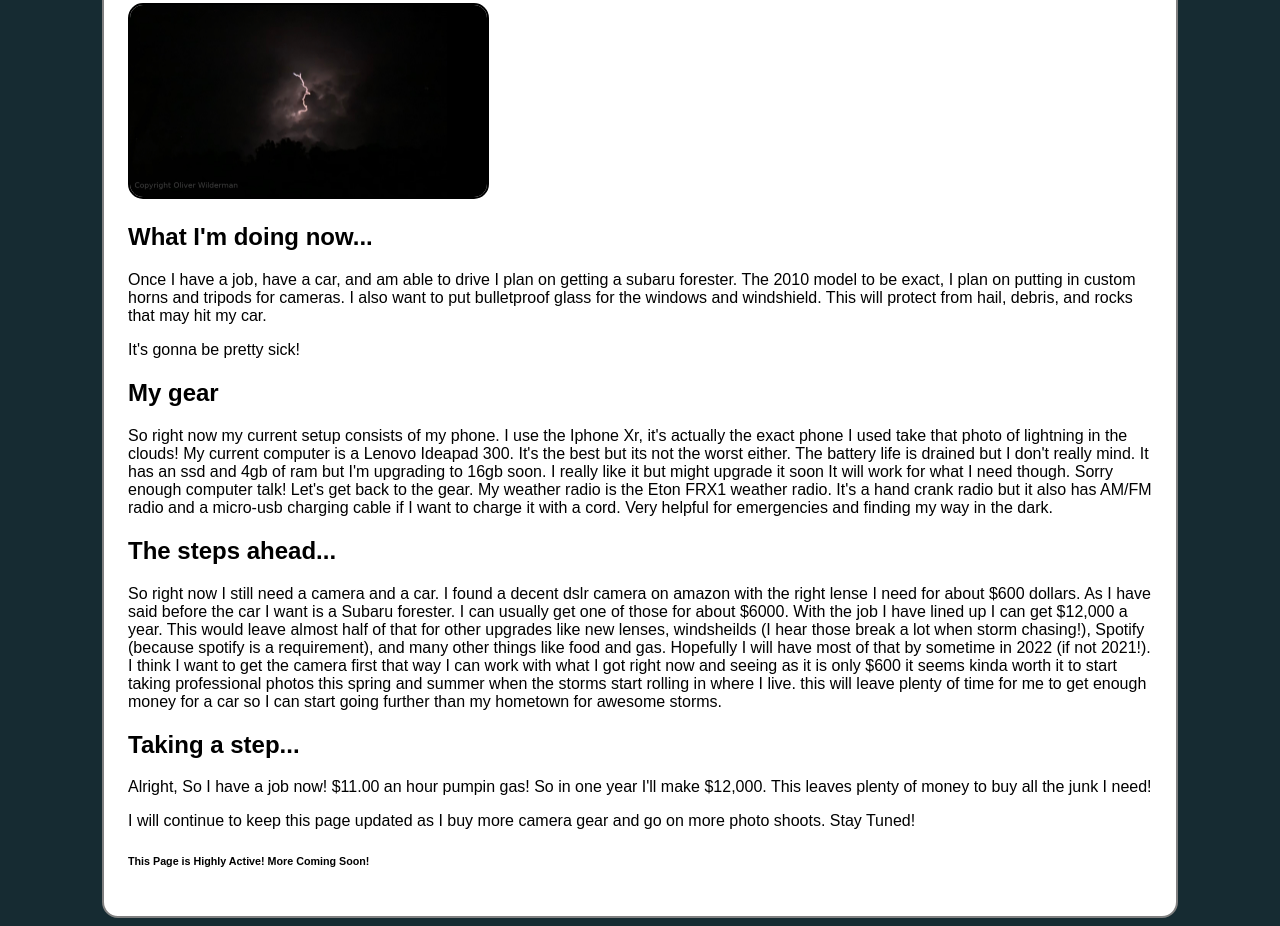
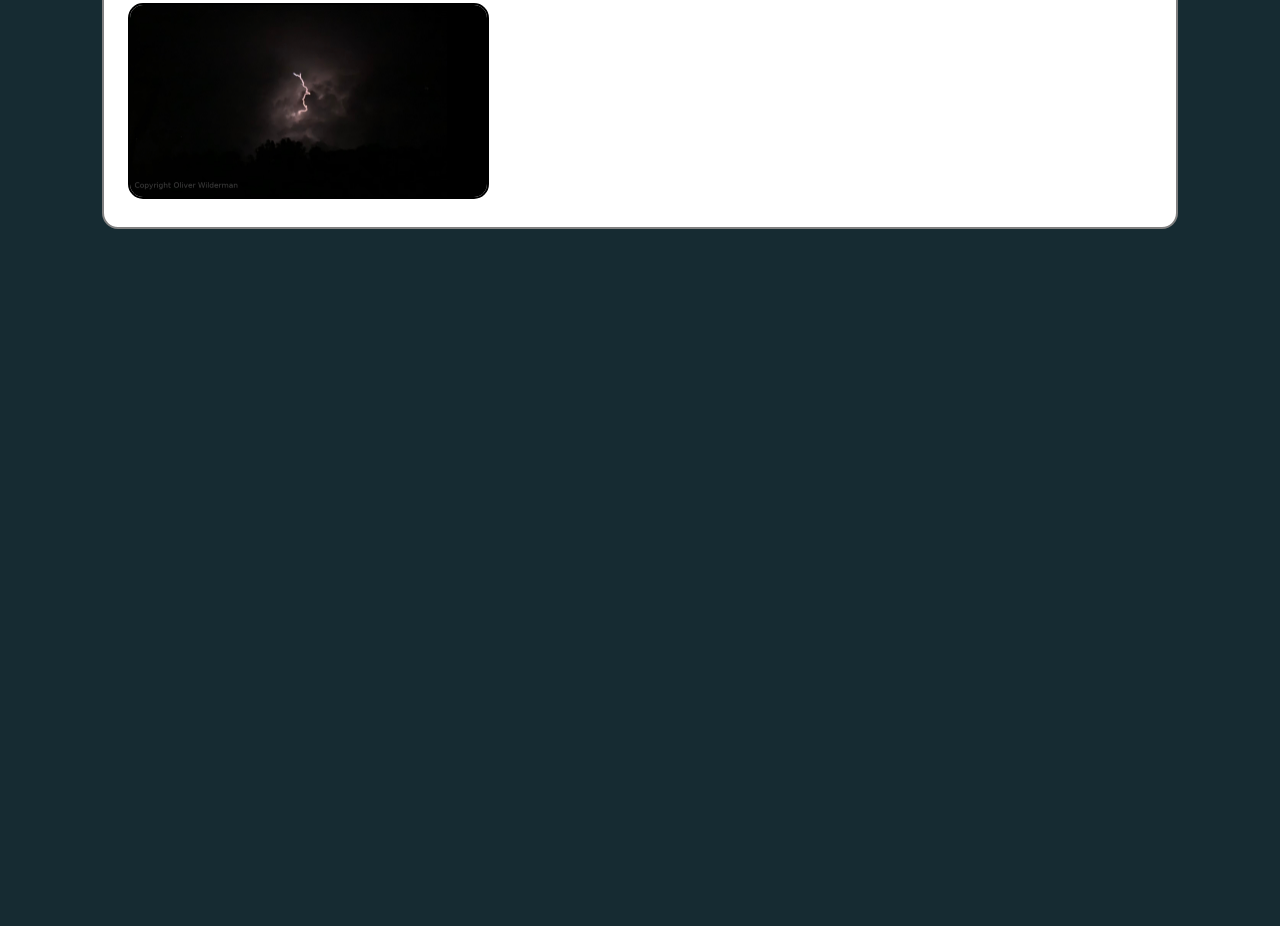
Before and after one commit to owilderman/owilderman.github.io, a plain HTML site: page Weather.html in a window 1280 px wide. Shown: the part 291-1217 px from the top of the page. After the commit the page ends 800 px from the top, so only its background shows below. Drawn offline with Linux system fonts and the light colour scheme.

```diff
--- a/Weather.html
+++ b/Weather.html
@@ -21,23 +21,5 @@
   while that doesn't happen a lot where I live I still get quite a few good pictures!
   For example, here is one I took last year of a sweet lightning strike in the clouds!</p>
   <img src="images/LightningStrikeProfilePic.jpg" alt="A picture of a lightning strike I took!" style="width:357px;height:192.5px;">
-  <h2>What I'm doing now...</h2>
-  <p>Once I have a job, have a car, and am able to drive I plan on getting a subaru forester. The 2010 model to be exact,
-    I plan on putting in custom horns and tripods for cameras. I also want to put bulletproof glass for the windows and windshield.
-  This will protect from hail, debris, and rocks that may hit my car.</p>
-  <p>It's gonna be pretty sick!</p>
-  <h2>My gear</h2>
-  <p>So right now my current setup consists of my phone. I use the Iphone Xr, it's actually the exact phone I used take that photo of lightning in the clouds!
-  My current computer is a Lenovo Ideapad 300. It's the best but its not the worst either. The battery life is drained but I don't really mind.
-  It has an ssd and 4gb of ram but I'm upgrading to 16gb soon. I really like it but might upgrade it soon It will work for what I need though.
-  Sorry enough computer talk! Let's get back to the gear. My weather radio is the Eton FRX1 weather radio. It's a hand crank radio but it also has
-  AM/FM radio and a micro-usb charging cable if I want to charge it with a cord. Very helpful for emergencies and finding my way in the dark.</p>
-  <h2>The steps ahead...</h2>
-  <p>So right now I still need a camera and a car. I found a decent dslr camera on amazon with the right lense I need for about $600 dollars. As I have said before the car I want is a Subaru forester. I can usually get one of those for about $6000. With the job I have lined up I can get $12,000 a year. This would leave almost half of that for other upgrades like new lenses, windsheilds (I hear those break a lot when storm chasing!), Spotify (because spotify is a requirement), and many other things like food and gas. Hopefully I will have most of that by sometime in 2022 (if not 2021!). I think I want to get the camera first that way I can work with what I got right now and seeing as it is only $600 it seems kinda worth it to start taking professional photos this spring and summer when the storms start rolling in where I live.
-    this will leave plenty of time for me to get enough money for a car so I can start going further than my hometown for awesome storms.</p>
-  <h2>Taking a step...</h2>
-  <p>Alright, So I have a job now! $11.00 an hour pumpin gas! So in one year I'll make $12,000. This leaves plenty of money to buy all the junk I need!</p>
-  <p>I will continue to keep this page updated as I buy more camera gear and go on more photo shoots. Stay Tuned!</p>
-  <h6>This Page is Highly Active! More Coming Soon!</h6>
 </body>
 </html>
```
Also changed, not shown: My Life.html (+18 -2 lines).
